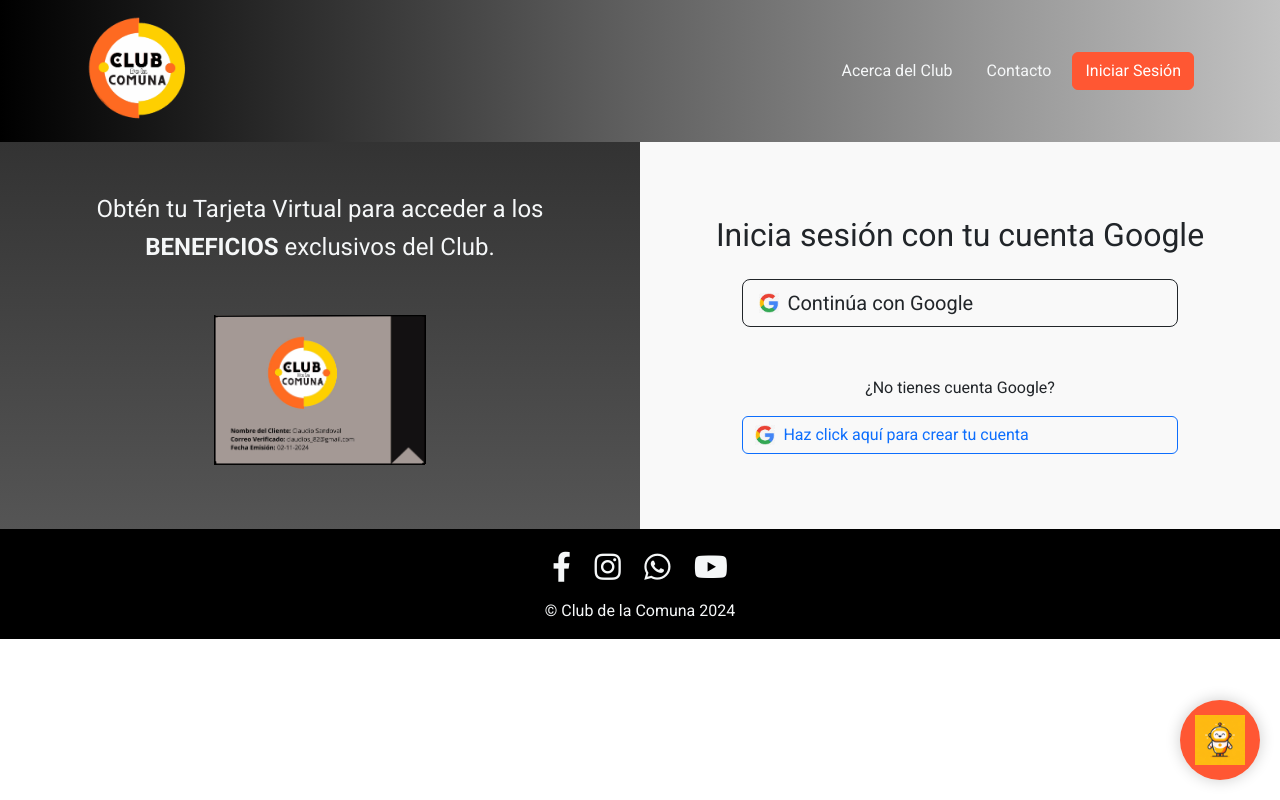
After one commit to AKharhi/club_comuna, a Django app: page /inicio_sesion/ in a window 1280 px wide. The commit adds this page. Run offline with Django 5.2, Linux system fonts and the light colour scheme.

Commit message:
agrega páginas inicio sesión y cómo unirse al club, chatbot funcionando

```diff
--- a/club_de_la_comuna/urls.py
+++ b/club_de_la_comuna/urls.py
@@ -15,4 +15,6 @@ urlpatterns = [
     path('negocios/categoria/<int:categoria_id>/', negocios_por_categoria, name='negocios_por_categoria'),
     path('chat/start/', views.start_conversation, name='start_conversation'),
     path('chat/send/', views.send_message, name='send_message'),
+    path('inicio_sesion/', views.inicio_sesion, name='inicio_sesion'),
+    path('como_unirse/', views.como_unirse, name='como_unirse'),
 ]
--- a/core/templates/core/base.html
+++ b/core/templates/core/base.html
@@ -35,7 +35,7 @@
                         <a class="btn text-white m-1" href="{% url 'contacto' %}">Contacto</a>
                     </li>
                     <li class="nav-item">
-                        <a class="btn btn-danger m-1" href="#">Mi Club</a>
+                        <a class="btn btn-danger m-1" href="{% url 'inicio_sesion' %}">Iniciar Sesión</a>
                     </li>
                 </ul>
             </nav>
--- a/core/templates/core/home.html
+++ b/core/templates/core/home.html
@@ -11,7 +11,8 @@
                     <h1 class="mb-3">Club de la Comuna</h1>
                     <h5 class="mb-4 text-white">"Beneficios de verdad para la comunidad"</h5>
                     <br>
-                    <a href="#" class="btn btn-danger btn-lg mb-4">Únete al club</a>
+                    <a href="{% url 'como_unirse' %}" class="btn btn-danger btn-lg mb-3">¿Cómo unirte al Club?</a>
+                    <!-- (Conectar al final con la BD)
                     <div class="d-flex">
                         <div class="me-3 text-center">
                             <h4>9K +</h4>
@@ -21,7 +22,7 @@
                             <h4>500K+</h4>
                             <p class="text-white">Clientes Inscritos</p>
                         </div>
-                    </div>
+                    </div> -->
                 </div>
                 <div class="video ms-auto embed-responsive embed-responsive-16by9" style="flex: 3; max-width: 45%;">
                     <!-- Video de YouTube -->
--- /dev/null
+++ b/core/templates/core/inicio_sesion.html
@@ -0,0 +1,34 @@
+{% extends 'core/base.html' %}
+{% load static %}
+
+{% block title %}Club de la Comuna - Iniciar Sesión{% endblock %}
+
+{% block content %}
+<main>
+    <section class="login-section d-flex">
+        <!-- Lado izquierdo: Información del Club -->
+        <div class="club-info d-flex flex-column align-items-center justify-content-center text-white p-5" style="flex: 1; background: linear-gradient(to bottom, #333, #555);">
+
+            <p class="text-center fs-4 mb-5">Obtén tu Tarjeta Virtual para acceder a los <strong>BENEFICIOS</strong> exclusivos del Club.</p>
+            <div class="icon mt-auto mb-3">
+                <img src="{% static 'core/images/tarjeta_virtual.jpg' %}" alt="Icono Club" style="width: 205spx; height: 150px;">
+            </div>
+        </div>
+
+        <!-- Lado derecho: Inicio de Sesión -->
+        <div class="login-form d-flex flex-column align-items-center justify-content-center p-5" style="flex: 1; background-color: #f9f9f9;">
+            <h2 class="mb-4">Inicia sesión con tu cuenta Google</h2>
+            <a href="#" class="btn btn-outline-dark btn-lg mb-4 d-flex align-items-center" target="_blank" style="width: 80%;">
+                <img src="{% static 'core/images/Google.jpeg' %}" alt="Google Logo" style="width: 20px; height: 20px;" class="me-2">
+                Continúa con Google
+            </a>
+            <br>
+            <p class="mb-3">¿No tienes cuenta Google?</p>
+            <a href="https://accounts.google.com/signup" target="_blank" class="btn btn-outline-primary d-flex align-items-center" style="width: 80%;">
+                <img src="{% static 'core/images/Google.jpeg' %}" alt="Google Logo" style="width: 20px; height: 20px;" class="me-2">
+                Haz click aquí para crear tu cuenta
+            </a>
+        </div>
+    </section>
+</main>
+{% endblock %}
--- a/core/views.py
+++ b/core/views.py
@@ -29,6 +29,11 @@ def elclub(request):
 def negocios(request):
     return render(request, "core/negocios.html")
 
+def inicio_sesion(request):
+    return render(request, "core/inicio_sesion.html")
+
+def como_unirse(request):
+    return render(request, "core/como_unirse.html")
 
 def lista_negocios(request):
     # Obtener todos los objetos del modelo Negocio
```
Also changed, not shown: core/templates/core/como_unirse.html (added, +28 -0 lines), core/static/core/images/Google.jpeg (added), core/static/core/images/local_adherido.PNG (added), core/static/core/images/tarjeta_virtual.jpg (added).
